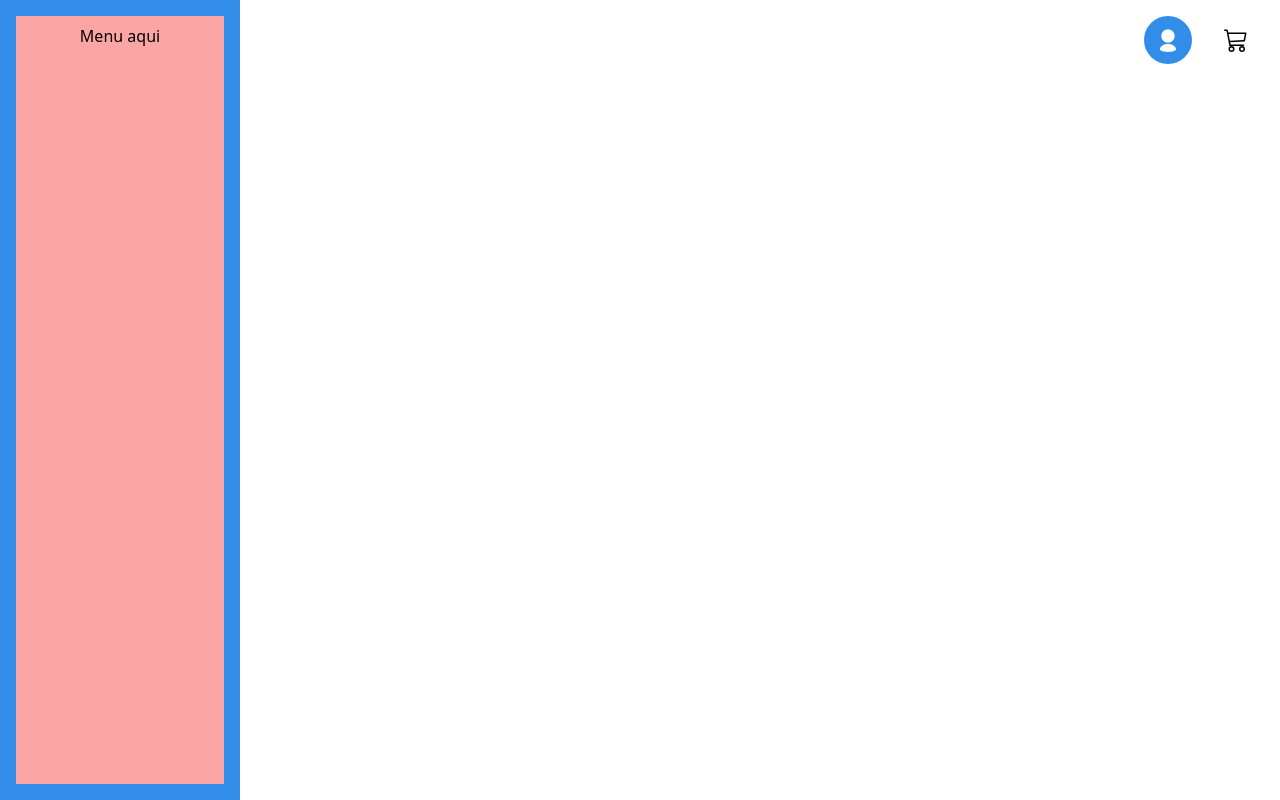
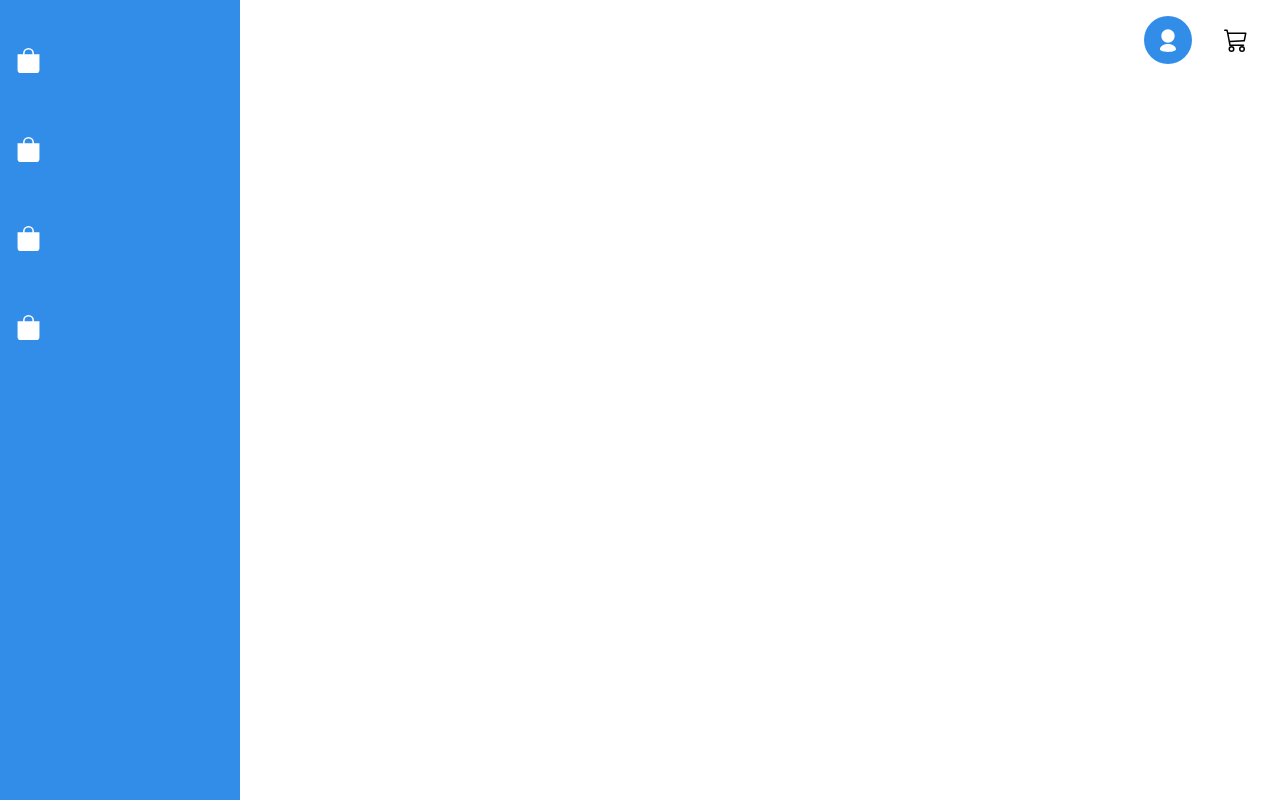
Before and after one commit to Raul26-tech/MyClothes, a React (Vite) app: page / in a window 1280 px wide. Built offline with nearby package versions, Linux system fonts and the light colour scheme.

Commit message:
Ajustando o Menu

```diff
--- a/src/components/Header/index.tsx
+++ b/src/components/Header/index.tsx
@@ -1,7 +1,6 @@
 import Menu from '../Menu';
 import { BsCart3 } from 'react-icons/bs';
 import { TiUser } from 'react-icons/ti';
-import { ReactNode } from 'react';
 
 export default function Header() {
     return (
--- a/src/components/Menu/index.tsx
+++ b/src/components/Menu/index.tsx
@@ -1,31 +1,38 @@
 import { ReactNode } from 'react';
 import { Link } from 'react-router-dom';
-import { FaProductHunt } from 'react-icons/fa';
+import { BsFillBagFill } from 'react-icons/bs';
 import styles from './styles.module.css';
 
 interface IItemProps {
-    text: string;
+    text?: string;
     url: string;
     children: ReactNode;
 }
 
-export function Item({ children, text, url }: IItemProps) {
+export function Item({ children, url, text }: IItemProps) {
     return (
-        <div className="w-full h-auto flex flex-col justify-center items-center bg-slate-600">
-            <div className="">{children}</div>
-            {/* <Link to={`${url}`}>{text}</Link> */}
+        <div className={styles.item}>
+            <Link to={`${url}`}>{children}</Link>
+            {text && <span>{text}</span>}
         </div>
     );
 }
 
 export default function Menu() {
     return (
-        <>
-            <div className={styles.menu}>
-                <div className="w-full h-full p-2 flex  justify-center item bg-red-300">
-                    Menu aqui
-                </div>
-            </div>
-        </>
+        <div className={styles.menu}>
+            <Item url="/" text="Produtos">
+                <BsFillBagFill size={25} className="text-white" />
+            </Item>
+            <Item url="/" text="Produtos">
+                <BsFillBagFill size={25} className="text-white" />
+            </Item>
+            <Item url="/" text="Produtos">
+                <BsFillBagFill size={25} className="text-white" />
+            </Item>
+            <Item url="/" text="Produtos">
+                <BsFillBagFill size={25} className="text-white" />
+            </Item>
+        </div>
     );
 }
--- a/src/components/Menu/styles.module.css
+++ b/src/components/Menu/styles.module.css
@@ -1,4 +1,16 @@
 .menu {
+    display: none;
+}
+
+.item {
+    width: 100%;
+    margin: 2rem auto;
+    display: flex;
+    justify-content: center;
+    color: white;
+}
+
+.item span {
     display: none;
 }
 
@@ -19,4 +31,13 @@
         width: 15rem;
         transform: translateX(0%);
     }
+
+    .name:hover {
+        display: flex;
+        color: aliceblue;
+    }
+
+    .item {
+        display: block;
+    }
 }
--- a/src/main.tsx
+++ b/src/main.tsx
@@ -10,9 +10,12 @@ import {
 } from 'react-router-dom';
 import Layout from './components/Layout';
 
-const routes = createBrowserRouter(
-    createRoutesFromElements([<Route path="/" element={<Layout />} />])
-);
+const routes = createBrowserRouter([
+    {
+        element: <Layout />,
+        path: '/',
+    },
+]);
 
 ReactDOM.createRoot(document.getElementById('root') as HTMLElement).render(
     <React.StrictMode>
```
